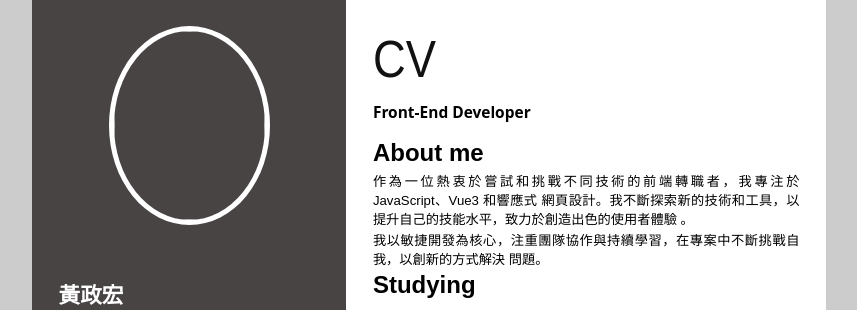
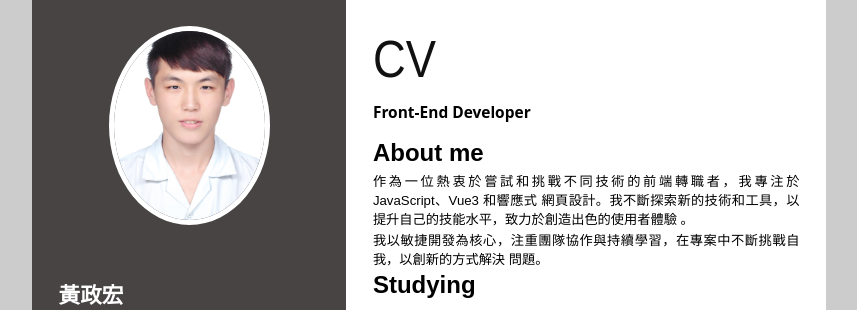
Before and after one commit to justin20745413/my-cv, a plain HTML site: page index.html in a window 1280 px wide. Shown: the top 310 px of the page, without its empty margins (211-1068 px from the left). Drawn offline with Linux system fonts and the light colour scheme; the site is published under a folder, as on GitHub Pages, so addresses that start at the root find nothing.

Commit message:
圖片位置

```diff
--- a/index.html
+++ b/index.html
@@ -280,7 +280,7 @@ page[size="A4"] {
     <page size="A4">
         <div class="container">
             <div class="leftPanel">
-                <img src="/IMG_1401.JPG" />
+                <img src="images/IMG_1401.JPG" />
                 <div class="details">
                     <div class="item bottomLineSeparator">
                         <h2>
```
Also changed, not shown: images/CV_黃政宏.jpg (renamed from CV_黃政宏.jpg), images/IMG_1401.JPG (renamed from IMG_1401.JPG).
